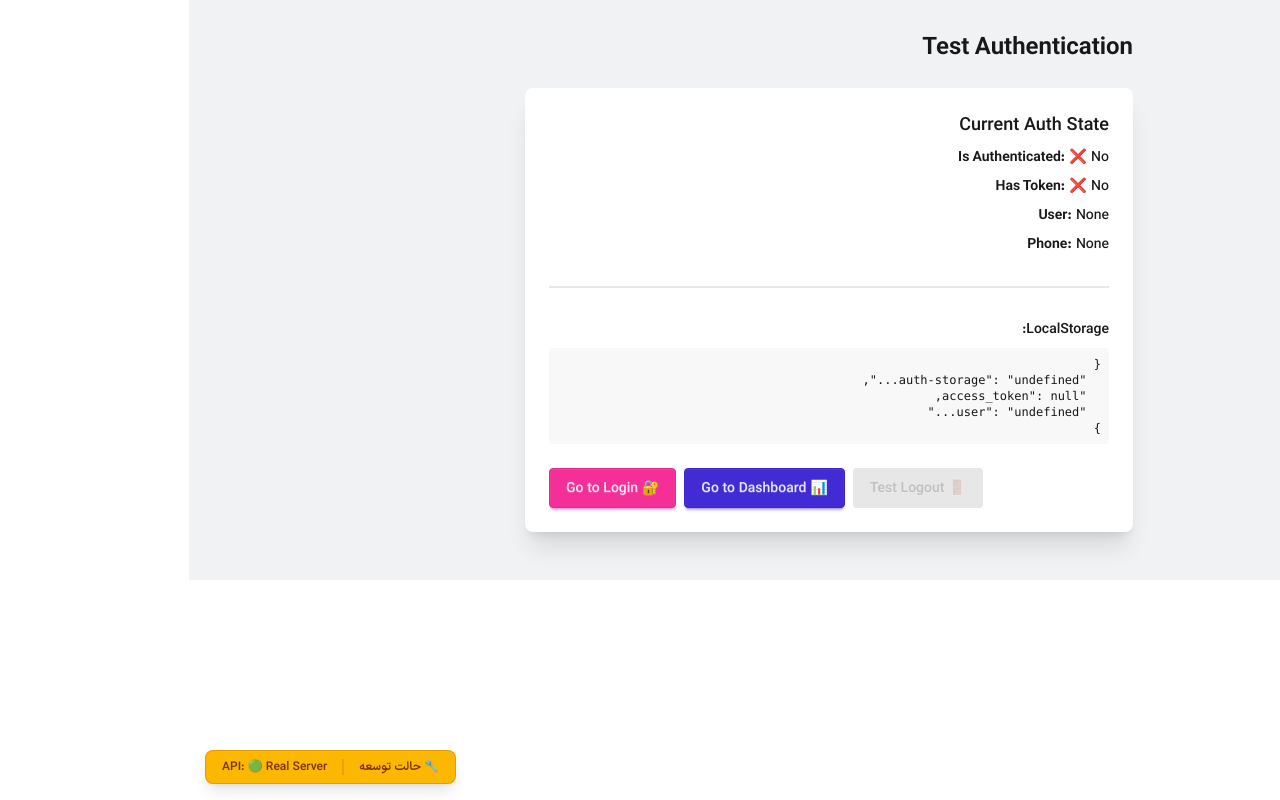
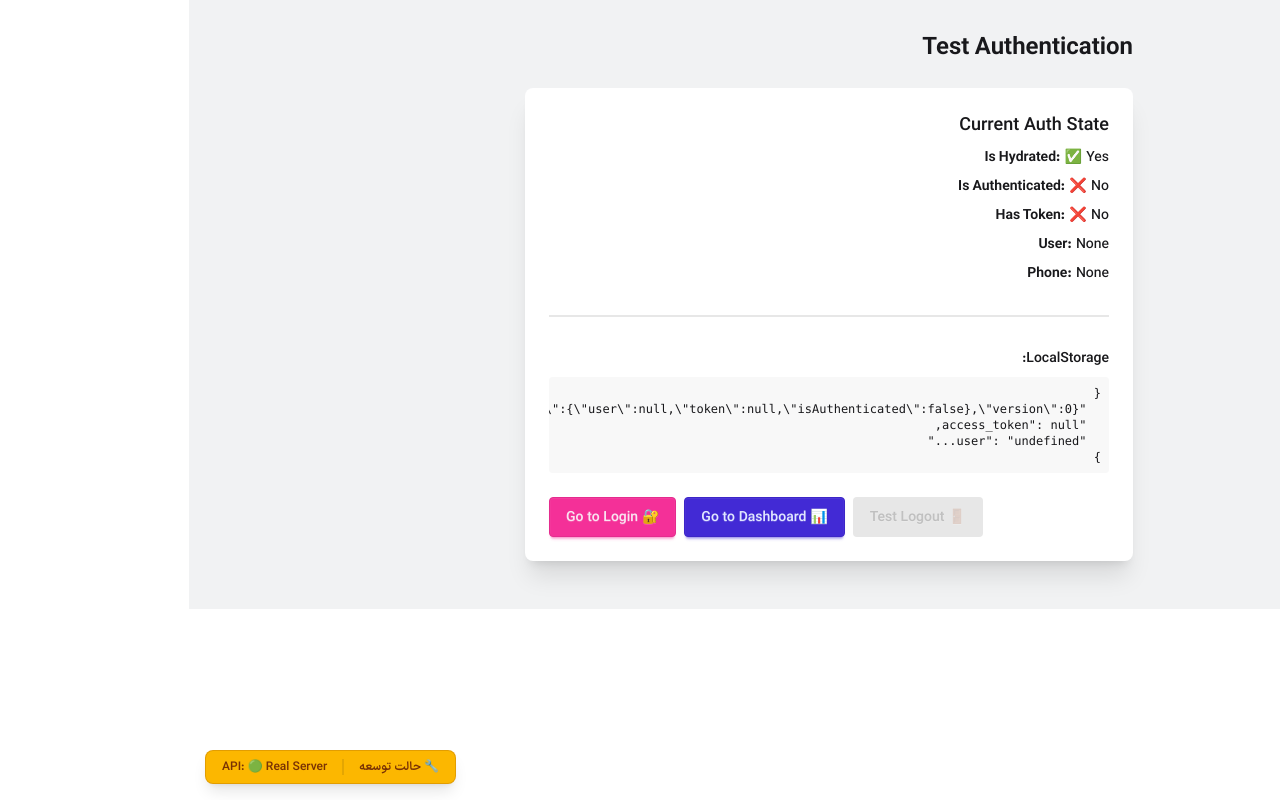
Before and after one commit to khosrora/event_abozar, a Next.js app: page /test-auth in a window 1280 px wide. Built offline with nearby package versions, Linux system fonts and the light colour scheme.

Commit message:
add api w

```diff
--- a/src/app/test-auth/page.tsx
+++ b/src/app/test-auth/page.tsx
@@ -6,7 +6,7 @@ import { useRouter } from 'next/navigation';
 import { ROUTES } from '@/constants';
 
 export default function TestAuthPage() {
-  const { user, token, isAuthenticated, logout } = useAuthStore();
+  const { user, token, isAuthenticated, isHydrated, logout } = useAuthStore();
   const router = useRouter();
 
   const handleLogout = () => {
@@ -17,8 +17,8 @@ export default function TestAuthPage() {
   };
 
   useEffect(() => {
-    console.log('Auth State:', { user, token, isAuthenticated });
-  }, [user, token, isAuthenticated]);
+    console.log('Auth State:', { user, token, isAuthenticated, isHydrated });
+  }, [user, token, isAuthenticated, isHydrated]);
 
   return (
     <div className="p-8 max-w-2xl mx-auto">
@@ -29,6 +29,7 @@ export default function TestAuthPage() {
           <h2 className="card-title">Current Auth State</h2>
 
           <div className="space-y-2">
+            <p><strong>Is Hydrated:</strong> {isHydrated ? '✅ Yes' : '⏳ Loading...'}</p>
             <p><strong>Is Authenticated:</strong> {isAuthenticated ? '✅ Yes' : '❌ No'}</p>
             <p><strong>Has Token:</strong> {token ? '✅ Yes' : '❌ No'}</p>
             <p><strong>User:</strong> {user?.full_name || 'None'}</p>
--- a/src/components/auth/AuthGuard.tsx
+++ b/src/components/auth/AuthGuard.tsx
@@ -1,7 +1,7 @@
 'use client';
 
-import { useEffect } from 'react';
-import { redirect } from 'next/navigation';
+import { useEffect, useState } from 'react';
+import { useRouter } from 'next/navigation';
 import useAuthStore from '@/store/useAuthStore';
 import { PageLoading } from '@/components/ui';
 
@@ -12,29 +12,45 @@ interface AuthGuardProps {
 /**
  * AuthGuard - Protects routes that require authentication
  * Redirects to login page if user is not authenticated
+ * Waits for Zustand to hydrate state from localStorage before checking auth
  */
 export default function AuthGuard({ children }: AuthGuardProps) {
-  const { isAuthenticated, token, isLoading } = useAuthStore();
+  const router = useRouter();
+  const { isAuthenticated, token, isHydrated, setHydrated } = useAuthStore();
+  const [forceHydrated, setForceHydrated] = useState(false);
 
-  // Check authentication status on component mount
+  // Fallback: Force hydration after 1 second if it hasn't happened
   useEffect(() => {
-    // If not authenticated and not loading, redirect to login
-    if (!isAuthenticated && !token && !isLoading) {
-      redirect('/login');
+    const timer = setTimeout(() => {
+      if (!isHydrated) {
+        console.warn('⚠️ Hydration timeout, forcing hydrated state');
+        setHydrated(true);
+        setForceHydrated(true);
+      }
+    }, 1000);
+
+    return () => clearTimeout(timer);
+  }, [isHydrated, setHydrated]);
+
+  // Check authentication after hydration is complete
+  useEffect(() => {
+    // Only redirect if we've finished hydrating AND user is not authenticated
+    if ((isHydrated || forceHydrated) && !isAuthenticated && !token) {
+      console.log('🔒 Not authenticated after hydration, redirecting to login...');
+      router.push('/login');
     }
-  }, [isAuthenticated, token, isLoading]);
+  }, [isHydrated, forceHydrated, isAuthenticated, token, router]);
 
-  // Show loading state while checking authentication
-  if (isLoading) {
+  // Show loading while waiting for hydration
+  if (!isHydrated && !forceHydrated) {
     return <PageLoading />;
   }
 
-  // If authenticated or has token, render children
-  if (isAuthenticated || token) {
-    return <>{children}</>;
+  // If not authenticated after hydration, show loading while redirecting
+  if (!isAuthenticated && !token) {
+    return <PageLoading />;
   }
 
-  // This return is actually never reached because redirect() throws an error
-  // But we include it for TypeScript completeness
-  return null;
+  // Render children if authenticated
+  return <>{children}</>;
 }
--- a/src/components/layout/DashboardLayout.tsx
+++ b/src/components/layout/DashboardLayout.tsx
@@ -52,7 +52,7 @@ export function DashboardLayout({ children, user }: DashboardLayoutProps) {
       ),
     },
     {
-      label: 'ثبت نام‌های من',
+      label: 'ویرایش ثبت نام',
       href: '/dashboard/registrations',
       icon: (
         <svg className="w-5 h-5" fill="none" viewBox="0 0 24 24" stroke="currentColor">
@@ -60,7 +60,15 @@ export function DashboardLayout({ children, user }: DashboardLayoutProps) {
         </svg>
       ),
     },
-
+      {
+      label: 'ارسال اثر',
+      href: '/dashboard/effect',
+      icon: (
+        <svg className="w-5 h-5" fill="none" viewBox="0 0 24 24" stroke="currentColor">
+          <path strokeLinecap="round" strokeLinejoin="round" strokeWidth={2} d="M9 5H7a2 2 0 00-2 2v12a2 2 0 002 2h10a2 2 0 002-2V7a2 2 0 00-2-2h-2M9 5a2 2 0 002 2h2a2 2 0 002-2M9 5a2 2 0 012-2h2a2 2 0 012 2m-3 7h3m-3 4h3m-6-4h.01M9 16h.01" />
+        </svg>
+      ),
+    },
 
 
 
--- a/src/store/useAuthStore.ts
+++ b/src/store/useAuthStore.ts
@@ -9,12 +9,14 @@ interface AuthState {
   token: string | null;
   isAuthenticated: boolean;
   isLoading: boolean;
+  isHydrated: boolean;  // Track if state has been restored from storage
 
   // Actions
   login: (data: LoginData) => Promise<boolean>;
   register: (data: RegisterData) => Promise<boolean>;
   logout: () => void;
   checkAuth: () => boolean;
+  setHydrated: (hydrated: boolean) => void;
 }
 
 interface RegisterData {
@@ -31,6 +33,9 @@ const useAuthStore = create<AuthState>()(
       token: null,
       isAuthenticated: false,
       isLoading: false,
+      isHydrated: false,
+
+      setHydrated: (hydrated: boolean) => set({ isHydrated: hydrated }),
 
       login: async (data: LoginData) => {
         set({ isLoading: true });
@@ -160,6 +165,17 @@ const useAuthStore = create<AuthState>()(
         token: state.token,
         isAuthenticated: state.isAuthenticated,
       }),
+      onRehydrateStorage: () => (state) => {
+        // This is called after the state is restored from storage
+        if (state) {
+          state.setHydrated(true);
+          console.log('✅ Auth state hydrated from storage:', {
+            hasUser: !!state.user,
+            hasToken: !!state.token,
+            isAuthenticated: state.isAuthenticated
+          });
+        }
+      },
     }
   )
 );
```
